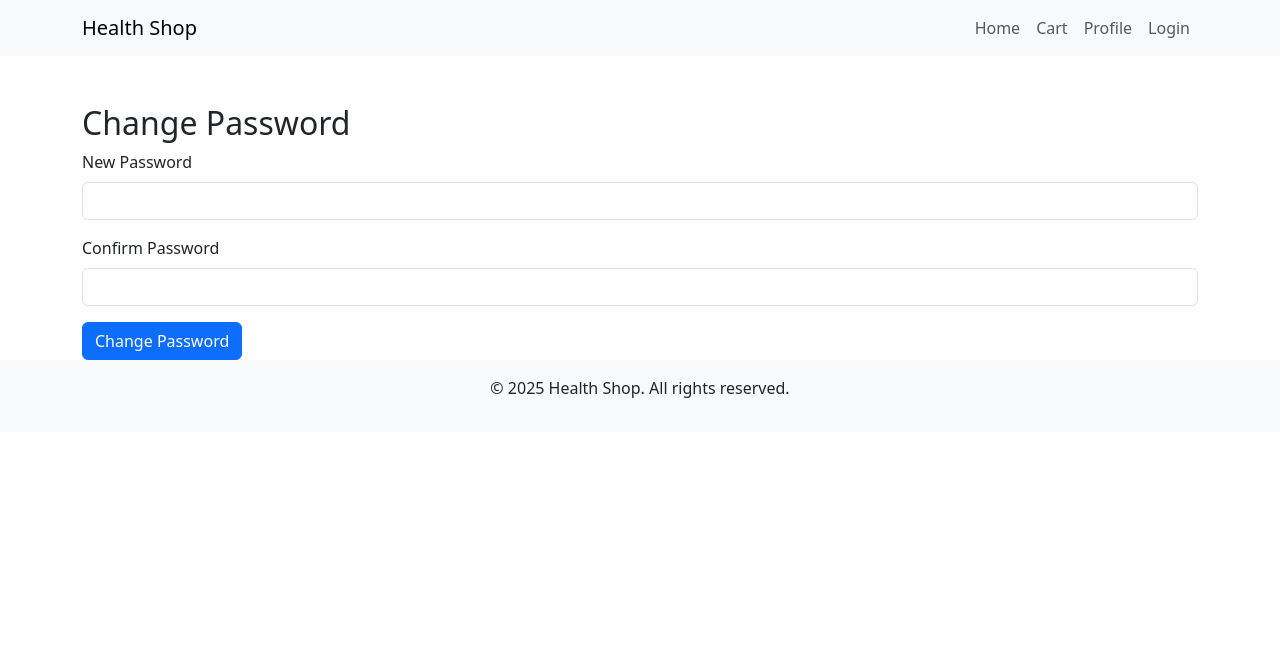
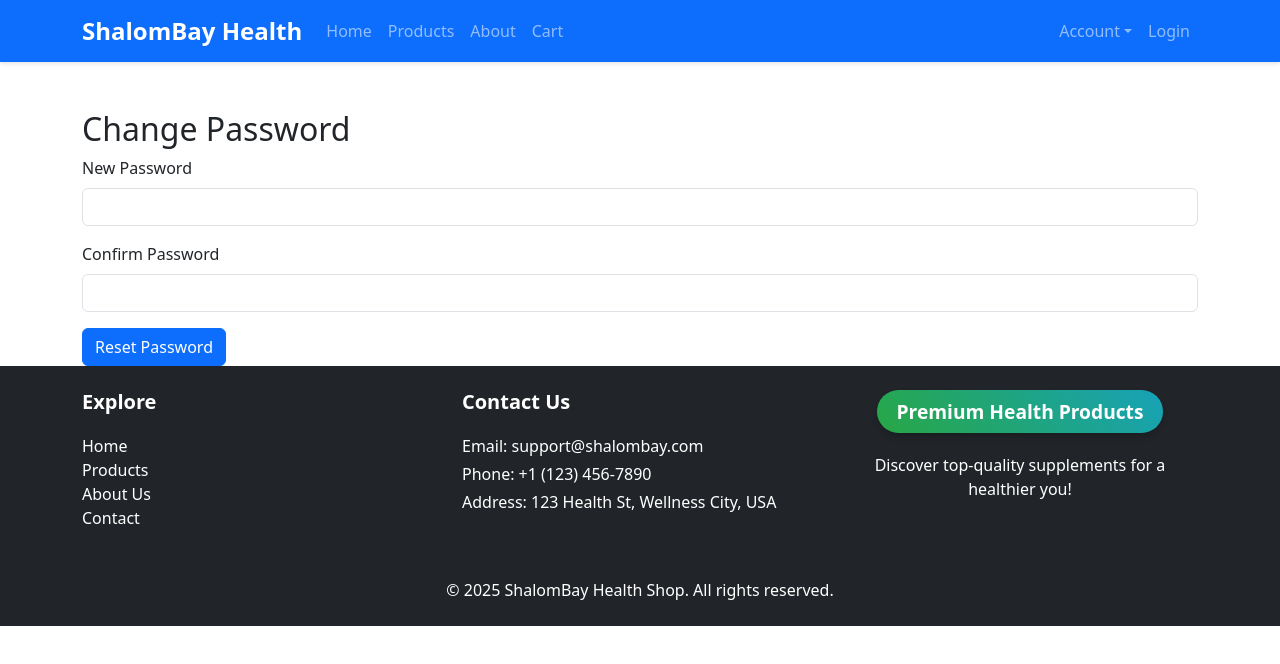
Before and after one commit to Shalombay7/shalombay, a React (Create React App) app in the folder client/: page /change-password in a window 1280 px wide. Shown: the top 664 px of the page. Built offline with nearby package versions, Linux system fonts and the light colour scheme.

Commit message:
Add navbar, footer, auth, and fix Vercel 404

```diff
--- a/client/src/components/ChangePassword.js
+++ b/client/src/components/ChangePassword.js
@@ -1,47 +1,39 @@
-import React, { useState } from 'react';
-import { useNavigate, useSearchParams } from 'react-router-dom';
-import axios from 'axios';
-import { toast } from 'react-toastify';
-import 'bootstrap/dist/css/bootstrap.min.css';
+import React, { useState } from "react";
+import axios from "axios";
+import { useSearchParams, useNavigate } from "react-router-dom";
+import { toast } from "react-toastify";
+import "../styles/custom.css";
 
 function ChangePassword() {
+  const [password, setPassword] = useState("");
+  const [confirmPassword, setConfirmPassword] = useState("");
+  const [message, setMessage] = useState("");
+  const [error, setError] = useState("");
+  const [searchParams] = useSearchParams();
   const navigate = useNavigate();
-  const [searchParams] = useSearchParams();
-  const [password, setPassword] = useState('');
-  const [confirmPassword, setConfirmPassword] = useState('');
-  const [error, setError] = useState('');
-  const [message, setMessage] = useState('');
-  const token = searchParams.get('token');
+  const token = searchParams.get("token");
 
   const handleSubmit = async (e) => {
     e.preventDefault();
     if (password !== confirmPassword) {
-      setError('Passwords do not match.');
-      toast.error('Passwords do not match.');
+      setError("Passwords do not match.");
+      toast.error("Passwords do not match.");
       return;
     }
     try {
-      await axios.post(`${process.env.REACT_APP_API_URL}/api/auth/reset-password`, {
-        token,
-        password
-      });
-      setMessage('Password changed successfully!');
-      setError('');
-      toast.success('Password changed successfully!');
-      setTimeout(() => navigate('/login'), 2000);
+      const response = await axios.post(`${process.env.REACT_APP_API_URL}/api/auth/reset-password`, { token, password });
+      setMessage(response.data.message);
+      toast.success("Password reset successfully!");
+      setTimeout(() => navigate("/login"), 2000);
     } catch (err) {
-      console.error('Change password error:', err);
-      setError(err.response?.data?.message || 'Failed to change password.');
-      setMessage('');
-      toast.error(err.response?.data?.message || 'Failed to change password.');
+      setError(err.response?.data?.message || "Failed to reset password.");
+      toast.error("Failed to reset password.");
     }
   };
 
   return (
     <div className="container mt-5">
       <h2>Change Password</h2>
-      {message && <div className="alert alert-success">{message}</div>}
-      {error && <div className="alert alert-danger">{error}</div>}
       <form onSubmit={handleSubmit}>
         <div className="mb-3">
           <label htmlFor="password" className="form-label">New Password</label>
@@ -65,8 +57,10 @@ function ChangePassword() {
             required
           />
         </div>
-        <button type="submit" className="btn btn-primary">Change Password</button>
+        <button type="submit" className="btn btn-primary">Reset Password</button>
       </form>
+      {message && <div className="alert alert-success mt-3">{message}</div>}
+      {error && <div className="alert alert-danger mt-3">{error}</div>}
     </div>
   );
 }
--- a/client/src/components/Footer.js
+++ b/client/src/components/Footer.js
@@ -1 +1,41 @@
-import React from "react"; function Footer() { return ( <footer className="bg-light text-center py-3"> <p>&copy; 2025 Health Shop. All rights reserved.</p> </footer> ); } export default Footer;
+import React from "react";
+import { Link } from "react-router-dom";
+import "../styles/custom.css";
+
+function Footer() {
+  return (
+    <footer className="footer bg-dark text-white py-4">
+      <div className="container">
+        <div className="row">
+          {/* Custom Links */}
+          <div className="col-md-4 mb-3">
+            <h5>Explore</h5>
+            <ul className="list-unstyled">
+              <li><Link to="/" className="text-white text-decoration-none">Home</Link></li>
+              <li><Link to="/products" className="text-white text-decoration-none">Products</Link></li>
+              <li><Link to="/about" className="text-white text-decoration-none">About Us</Link></li>
+              <li><Link to="/contact" className="text-white text-decoration-none">Contact</Link></li>
+            </ul>
+          </div>
+          {/* Contact Information */}
+          <div className="col-md-4 mb-3">
+            <h5>Contact Us</h5>
+            <p className="mb-1">Email: support@shalombay.com</p>
+            <p className="mb-1">Phone: +1 (123) 456-7890</p>
+            <p className="mb-1">Address: 123 Health St, Wellness City, USA</p>
+          </div>
+          {/* Premium Health Products Tag */}
+          <div className="col-md-4 mb-3 text-center">
+            <h5 className="premium-tag">Premium Health Products</h5>
+            <p>Discover top-quality supplements for a healthier you!</p>
+          </div>
+        </div>
+        <div className="text-center mt-3">
+          <p className="mb-0">&copy; 2025 ShalomBay Health Shop. All rights reserved.</p>
+        </div>
+      </div>
+    </footer>
+  );
+}
+
+export default Footer;
--- a/client/src/components/ForgotPassword.js
+++ b/client/src/components/ForgotPassword.js
@@ -1,34 +1,28 @@
-import React, { useState } from 'react';
-import { Link } from 'react-router-dom';
-import axios from 'axios';
-import { toast } from 'react-toastify';
-import 'bootstrap/dist/css/bootstrap.min.css';
+import React, { useState } from "react";
+import axios from "axios";
+import { toast } from "react-toastify";
+import "../styles/custom.css";
 
 function ForgotPassword() {
-  const [email, setEmail] = useState('');
-  const [message, setMessage] = useState('');
-  const [error, setError] = useState('');
+  const [email, setEmail] = useState("");
+  const [message, setMessage] = useState("");
+  const [error, setError] = useState("");
 
   const handleSubmit = async (e) => {
     e.preventDefault();
     try {
-      await axios.post(`${process.env.REACT_APP_API_URL}/api/auth/forgot-password`, { email });
-      setMessage('Password reset link sent to your email.');
-      setError('');
-      toast.success('Password reset link sent!');
+      const response = await axios.post(`${process.env.REACT_APP_API_URL}/api/auth/forgot-password`, { email });
+      setMessage(response.data.message);
+      toast.success("Password reset link sent!");
     } catch (err) {
-      console.error('Forgot password error:', err);
-      setError(err.response?.data?.message || 'Failed to send reset link.');
-      setMessage('');
-      toast.error(err.response?.data?.message || 'Failed to send reset link.');
+      setError(err.response?.data?.message || "Failed to send reset link.");
+      toast.error("Failed to send reset link.");
     }
   };
 
   return (
     <div className="container mt-5">
       <h2>Forgot Password</h2>
-      {message && <div className="alert alert-success">{message}</div>}
-      {error && <div className="alert alert-danger">{error}</div>}
       <form onSubmit={handleSubmit}>
         <div className="mb-3">
           <label htmlFor="email" className="form-label">Email</label>
@@ -39,14 +33,12 @@ function ForgotPassword() {
             value={email}
             onChange={(e) => setEmail(e.target.value)}
             required
-            aria-describedby="emailHelp"
           />
         </div>
         <button type="submit" className="btn btn-primary">Send Reset Link</button>
-        <p className="mt-3">
-          Back to <Link to="/login">Login</Link>.
-        </p>
       </form>
+      {message && <div className="alert alert-success mt-3">{message}</div>}
+      {error && <div className="alert alert-danger mt-3">{error}</div>}
     </div>
   );
 }
--- a/client/src/components/Navbar.js
+++ b/client/src/components/Navbar.js
@@ -1 +1,76 @@
-import React from "react"; import { Link } from "react-router-dom"; function Navbar() { return ( <nav className="navbar navbar-expand-lg navbar-light bg-light"> <div className="container"> <Link className="navbar-brand" to="/">Health Shop</Link> <button className="navbar-toggler" type="button" data-bs-toggle="collapse" data-bs-target="#navbarNav" aria-controls="navbarNav" aria-expanded="false" aria-label="Toggle navigation"> <span className="navbar-toggler-icon"></span> </button> <div className="collapse navbar-collapse" id="navbarNav"> <ul className="navbar-nav ms-auto"> <li className="nav-item"> <Link className="nav-link" to="/">Home</Link> </li> <li className="nav-item"> <Link className="nav-link" to="/cart">Cart</Link> </li> <li className="nav-item"> <Link className="nav-link" to="/profile">Profile</Link> </li> <li className="nav-item"> <Link className="nav-link" to="/login">Login</Link> </li> </ul> </div> </div> </nav> ); } export default Navbar;
+import React from "react";
+import { Link, useNavigate } from "react-router-dom";
+import "../styles/custom.css";
+
+function Navbar() {
+  const navigate = useNavigate();
+  const handleLogout = () => {
+    // Add logout logic here (e.g., clear localStorage)
+    localStorage.removeItem("token");
+    navigate("/login");
+  };
+
+  return (
+    <nav className="navbar navbar-expand-lg navbar-dark bg-primary sticky-top">
+      <div className="container">
+        <Link className="navbar-brand" to="/">ShalomBay Health</Link>
+        <button
+          className="navbar-toggler"
+          type="button"
+          data-bs-toggle="collapse"
+          data-bs-target="#navbarNav"
+          aria-controls="navbarNav"
+          aria-expanded="false"
+          aria-label="Toggle navigation"
+        >
+          <span className="navbar-toggler-icon"></span>
+        </button>
+        <div className="collapse navbar-collapse" id="navbarNav">
+          <ul className="navbar-nav me-auto">
+            <li className="nav-item">
+              <Link className="nav-link" to="/">Home</Link>
+            </li>
+            <li className="nav-item">
+              <Link className="nav-link" to="/products">Products</Link>
+            </li>
+            <li className="nav-item">
+              <Link className="nav-link" to="/about">About</Link>
+            </li>
+            <li className="nav-item">
+              <Link className="nav-link" to="/cart">Cart</Link>
+            </li>
+          </ul>
+          <ul className="navbar-nav ms-auto">
+            <li className="nav-item dropdown">
+              <a
+                className="nav-link dropdown-toggle"
+                href="#"
+                id="navbarDropdown"
+                role="button"
+                data-bs-toggle="dropdown"
+                aria-expanded="false"
+              >
+                Account
+              </a>
+              <ul className="dropdown-menu dropdown-menu-end" aria-labelledby="navbarDropdown">
+                <li>
+                  <Link className="dropdown-item" to="/profile">Profile</Link>
+                </li>
+                <li>
+                  <button className="dropdown-item" onClick={handleLogout}>
+                    Logout
+                  </button>
+                </li>
+              </ul>
+            </li>
+            <li className="nav-item">
+              <Link className="nav-link" to="/login">Login</Link>
+            </li>
+          </ul>
+        </div>
+      </div>
+    </nav>
+  );
+}
+
+export default Navbar;
--- a/client/src/styles/custom.css
+++ b/client/src/styles/custom.css
@@ -1 +1,49 @@
-/* Custom styles */
+/* Footer Styles */
+.footer {
+  background-color: #343a40;
+  padding: 40px 0;
+  color: #fff;
+}
+.footer h5 {
+  font-weight: bold;
+  margin-bottom: 20px;
+}
+.footer a:hover {
+  color: #28a745;
+  text-decoration: underline;
+}
+.premium-tag {
+  background: linear-gradient(45deg, #28a745, #17a2b8);
+  color: white;
+  padding: 10px 20px;
+  border-radius: 25px;
+  display: inline-block;
+  font-size: 1.2rem;
+  margin-bottom: 15px;
+  box-shadow: 0 4px 6px rgba(0, 0, 0, 0.2);
+}
+/* Navbar Styles */
+.navbar {
+  box-shadow: 0 2px 4px rgba(0, 0, 0, 0.1);
+}
+.navbar-brand {
+  font-size: 1.5rem;
+  font-weight: bold;
+}
+.nav-link {
+  transition: color 0.3s ease;
+}
+.nav-link:hover {
+  color: #28a745 !important;
+}
+.dropdown-menu {
+  background-color: #007bff;
+  border: none;
+}
+.dropdown-item {
+  color: #fff;
+}
+.dropdown-item:hover {
+  background-color: #28a745;
+  color: #fff;
+}
```
Also changed, not shown: 2 other files (tests, documents, lock files or other folders).
